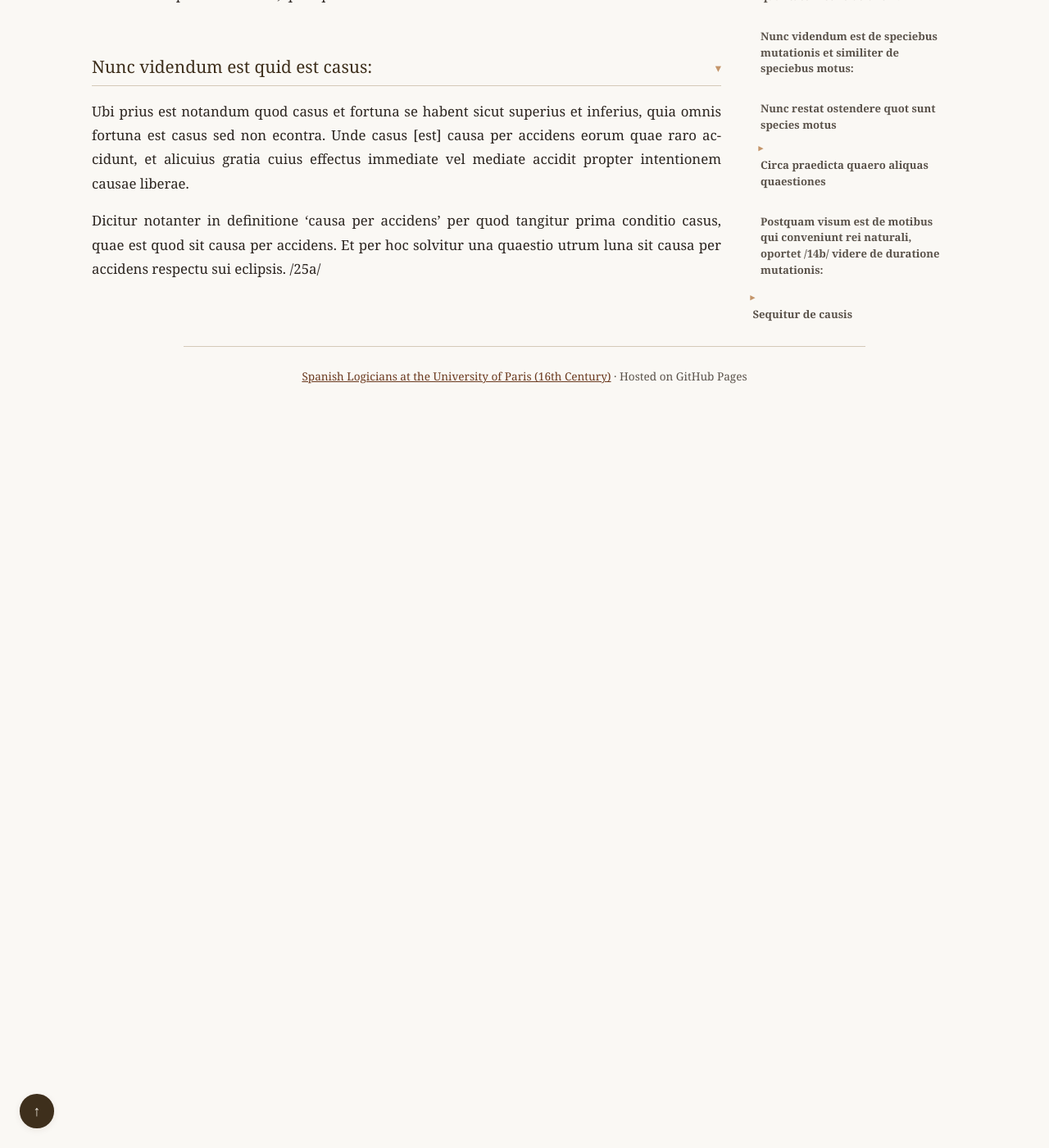
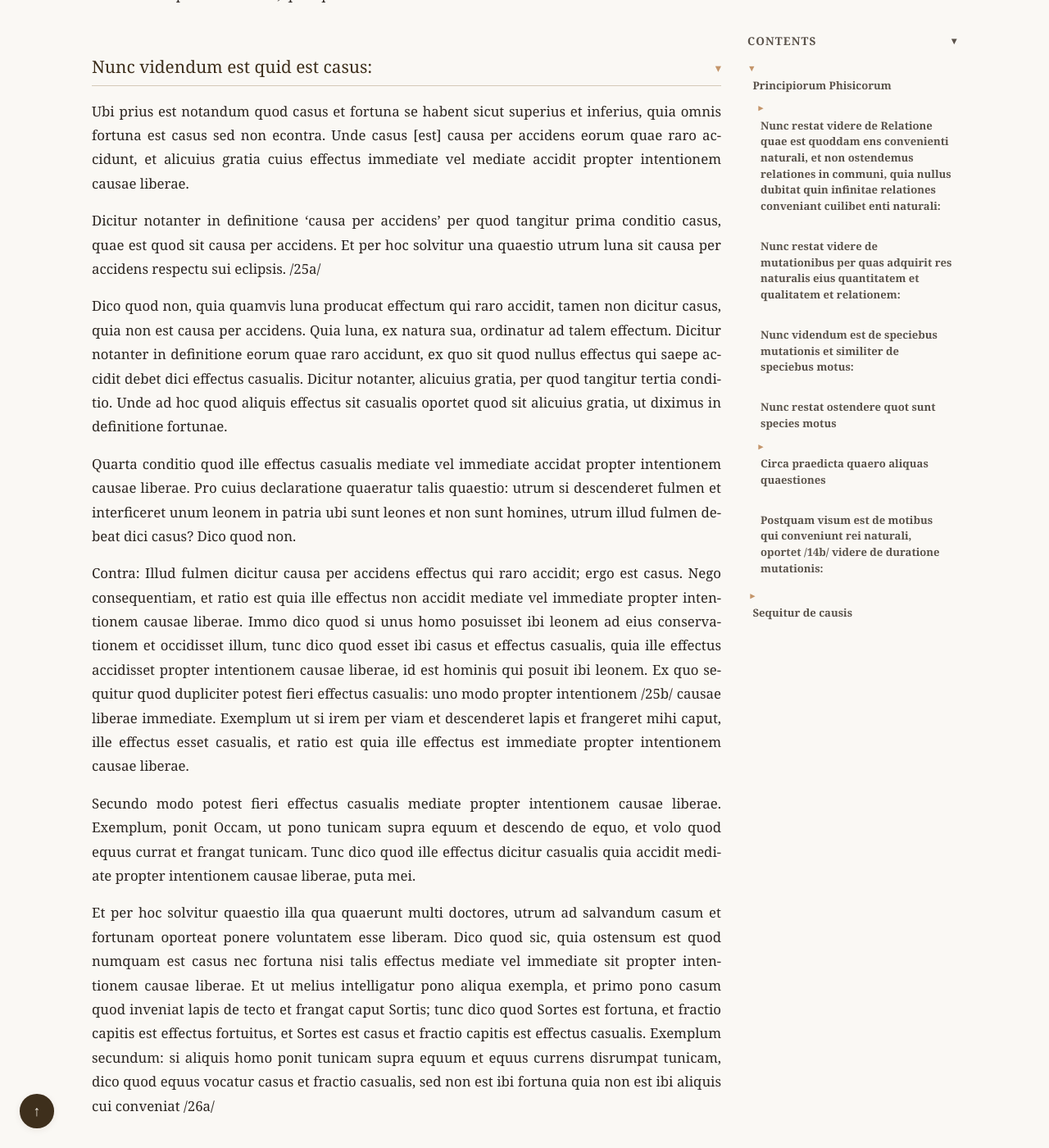
Before and after one commit to JoseBalado/Spanish-Logicians-at-the-University-of-Paris, a Jekyll site: the page built from philosophers/Jeronimo-Pardo/Principiorum-Phisicorum.md, in a window 1280 px wide and 1400 px high, scrolled down 28771 px. Shown: the whole window at 82% size. Built offline with Jekyll 4.4.1, drawn with Linux system fonts in a browser that asks for light colours; before the commit the page ends 29266 px from its top, so only the background shows below that.

Commit message:
Pardo. Principiorum phisicorum. Page 25.

```diff
--- a/philosophers/Jeronimo-Pardo/Principiorum-Phisicorum.md
+++ b/philosophers/Jeronimo-Pardo/Principiorum-Phisicorum.md
@@ -566,6 +566,15 @@ Ubi prius est notandum quod casus et fortuna se habent sicut superius et inferiu
 
 Dicitur notanter in definitione 'causa per accidens' per quod tangitur prima conditio casus, quae est quod sit causa per accidens. Et per hoc solvitur una quaestio utrum luna sit causa per accidens respectu sui eclipsis. /25a/
 
+Dico quod non, quia quamvis luna producat effectum qui raro accidit, tamen non dicitur casus, quia non est causa per accidens. Quia luna, ex natura sua, ordinatur ad talem effectum. Dicitur notanter in definitione eorum quae raro accidunt, ex quo sit quod nullus effectus qui saepe accidit debet dici effectus casualis. Dicitur notanter, alicuius gratia, per quod tangitur tertia conditio. Unde ad hoc quod aliquis effectus sit casualis oportet quod sit alicuius gratia, ut diximus in definitione fortunae.
+
+Quarta conditio quod ille effectus casualis mediate vel immediate accidat propter intentionem causae liberae. Pro cuius declaratione quaeratur talis quaestio: utrum si descenderet fulmen et interficeret unum leonem in patria ubi sunt leones et non sunt homines, utrum illud fulmen debeat dici casus? Dico quod non.
+
+Contra: Illud fulmen dicitur causa per accidens effectus qui raro accidit; ergo est casus. Nego consequentiam, et ratio est quia ille effectus non accidit mediate vel immediate propter intentionem causae liberae. Immo dico quod si unus homo posuisset ibi leonem ad eius conservationem et occidisset illum, tunc dico quod esset ibi casus et effectus casualis, quia ille effectus accidisset propter intentionem causae liberae, id est hominis qui posuit ibi leonem. Ex quo sequitur quod dupliciter potest fieri effectus casualis: uno modo propter intentionem /25b/ causae liberae immediate. Exemplum ut si irem per viam et descenderet lapis et frangeret mihi caput, ille effectus esset casualis, et ratio est quia ille effectus est immediate propter intentionem causae liberae.
+
+Secundo modo potest fieri effectus casualis mediate propter intentionem causae liberae. Exemplum, ponit Occam, ut pono tunicam supra equum et descendo de equo, et volo quod equus currat et frangat tunicam. Tunc dico quod ille effectus dicitur casualis quia accidit mediate propter intentionem causae liberae, puta mei.
+
+Et per hoc solvitur quaestio illa qua quaerunt multi doctores, utrum ad salvandum casum et fortunam oporteat ponere voluntatem esse liberam. Dico quod sic, quia ostensum est quod numquam est casus nec fortuna nisi talis effectus mediate vel immediate sit propter intentionem causae liberae. Et ut melius intelligatur pono aliqua exempla, et primo pono casum quod inveniat lapis de tecto et frangat caput Sortis; tunc dico quod Sortes est fortuna, et fractio capitis est effectus fortuitus, et Sortes est casus et fractio capitis est effectus casualis. Exemplum secundum: si aliquis homo ponit tunicam supra equum et equus currens disrumpat tunicam, dico quod equus vocatur casus et fractio casualis, sed non est ibi fortuna quia non est ibi aliquis cui conveniat /26a/
 
 <!--
 ## Apparatus Criticus Reference
```
